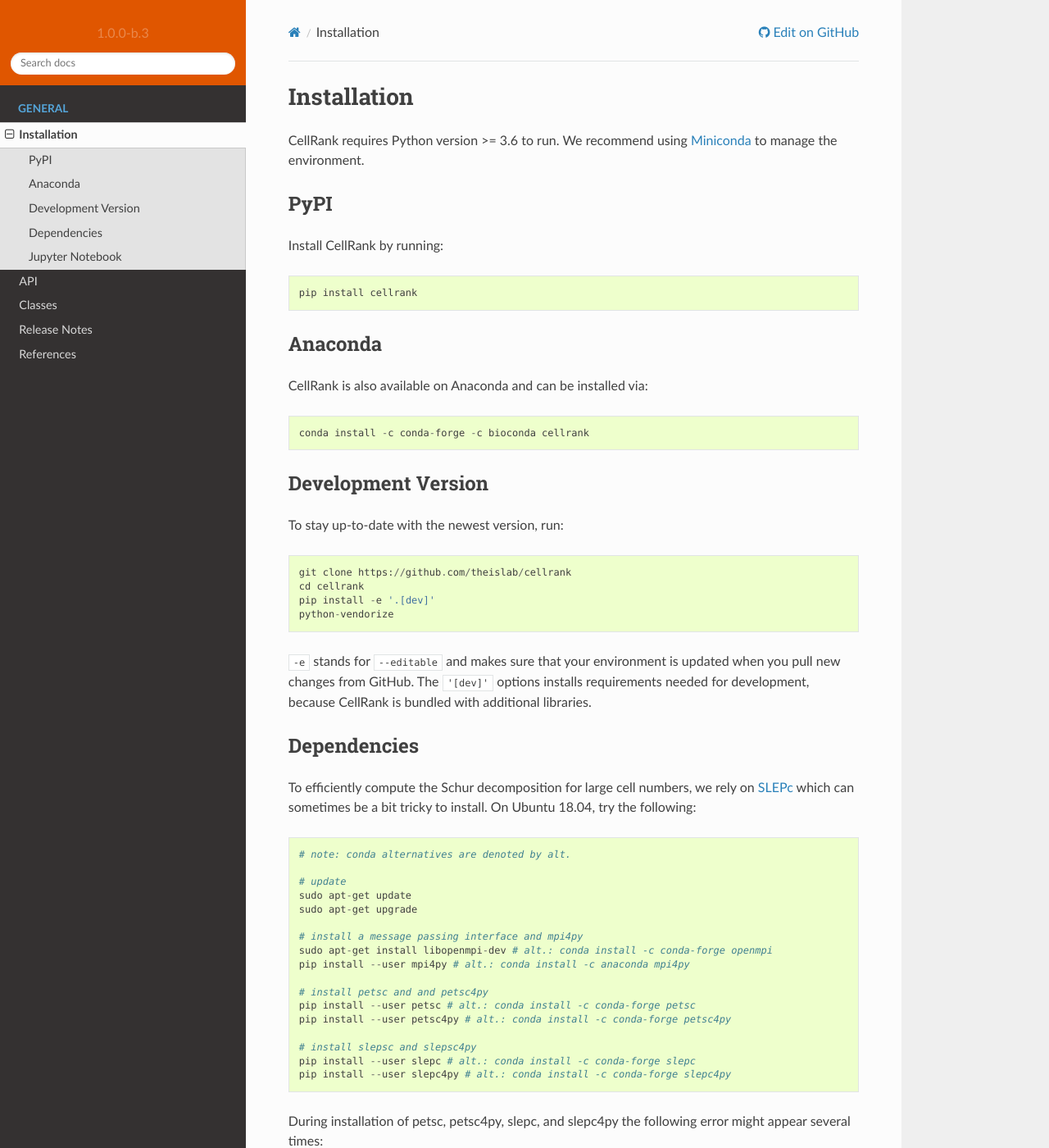
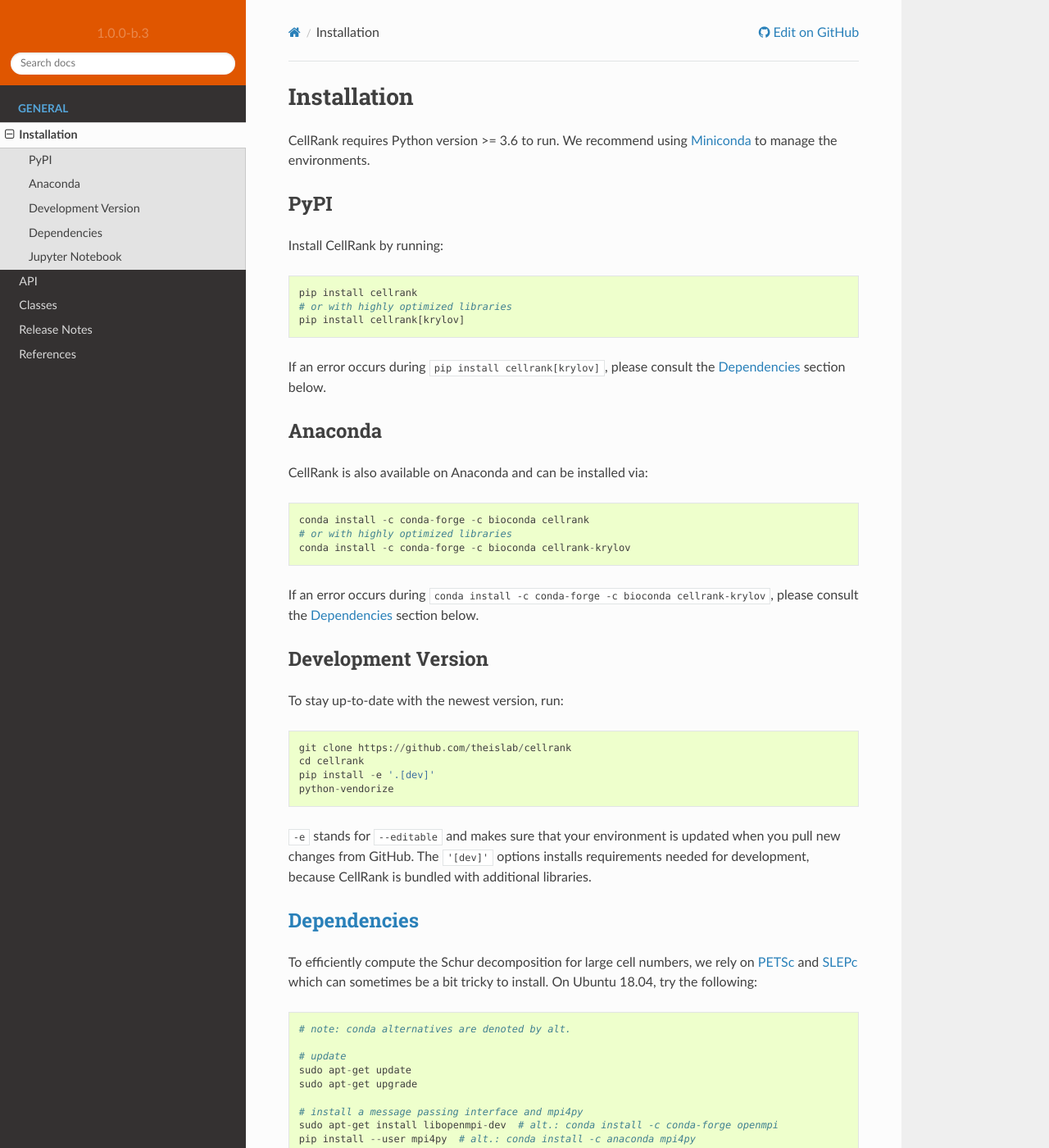
Before and after one commit to theislab/cellrank, a Sphinx documentation site: the page built from docs/source/installation.rst, in a window 1280 px wide and 1400 px high. Shown: the whole window at 82% size. Built offline with Sphinx 7.4.7 and the Read the Docs theme 2.0.0, drawn with Linux system fonts in a browser that asks for light colours; pages that are not in the unit, such as notebooks, are missing from menus; the version number is read from the project's files by our own code.

Commit message:
Update docs

```diff
--- a/docs/source/classes.rst
+++ b/docs/source/classes.rst
@@ -49,7 +49,7 @@
     :members:
 
 Precomputed Kernel
----------------
+------------------
 
 .. autoclass:: cellrank.tl.kernels.PrecomputedKernel
     :members:
--- a/docs/source/installation.rst
+++ b/docs/source/installation.rst
@@ -1,18 +1,27 @@
 Installation
 ============
-CellRank requires Python version >= 3.6 to run. We recommend using Miniconda_ to manage the environment.
+CellRank requires Python version >= 3.6 to run. We recommend using Miniconda_ to manage the environments.
 
 PyPI
 ~~~~
 Install CellRank by running::
 
     pip install cellrank
+    # or with highly optimized libraries
+    pip install cellrank[krylov]
+
+If an error occurs during ``pip install cellrank[krylov]``, please consult the Dependencies_ section below.
 
 Anaconda
 ~~~~~~~~
 CellRank is also available on Anaconda and can be installed via::
 
     conda install -c conda-forge -c bioconda cellrank
+    # or with highly optimized libraries
+    conda install -c conda-forge -c bioconda cellrank-krylov
+
+If an error occurs during ``conda install -c conda-forge -c bioconda cellrank-krylov``, please consult the
+Dependencies_ section below.
 
 Development Version
 ~~~~~~~~~~~~~~~~~~~
@@ -27,9 +36,9 @@
 when you pull new changes from GitHub. The ``'[dev]'`` options installs requirements
 needed for development, because CellRank is bundled with additional libraries.
 
-Dependencies
-~~~~~~~~~~~~
-To efficiently compute the Schur decomposition for large cell numbers, we rely on `SLEPc`_ which can
+Dependencies_
+~~~~~~~~~~~~~
+To efficiently compute the Schur decomposition for large cell numbers, we rely on `PETSc`_ and `SLEPc`_ which can
 sometimes be a bit tricky to install. On Ubuntu 18.04, try the following::
 
     # note: conda alternatives are denoted by alt.
@@ -39,16 +48,16 @@
     sudo apt-get upgrade
 
     # install a message passing interface and mpi4py
-    sudo apt-get install libopenmpi-dev # alt.: conda install -c conda-forge openmpi
-    pip install --user mpi4py # alt.: conda install -c anaconda mpi4py
+    sudo apt-get install libopenmpi-dev  # alt.: conda install -c conda-forge openmpi
+    pip install --user mpi4py  # alt.: conda install -c anaconda mpi4py
 
     # install petsc and and petsc4py
-    pip install --user petsc # alt.: conda install -c conda-forge petsc
-    pip install --user petsc4py # alt.: conda install -c conda-forge petsc4py
+    pip install --user petsc  # alt.: conda install -c conda-forge petsc
+    pip install --user petsc4py  # alt.: conda install -c conda-forge petsc4py
 
     # install slepsc and slepsc4py
-    pip install --user slepc # alt.: conda install -c conda-forge slepc
-    pip install --user slepc4py # alt.: conda install -c conda-forge slepc4py
+    pip install --user slepc  # alt.: conda install -c conda-forge slepc
+    pip install --user slepc4py  # alt.: conda install -c conda-forge slepc4py
 
 During installation of petsc, petsc4py, slepc, and slepc4py the following
 error might appear several times::
```
